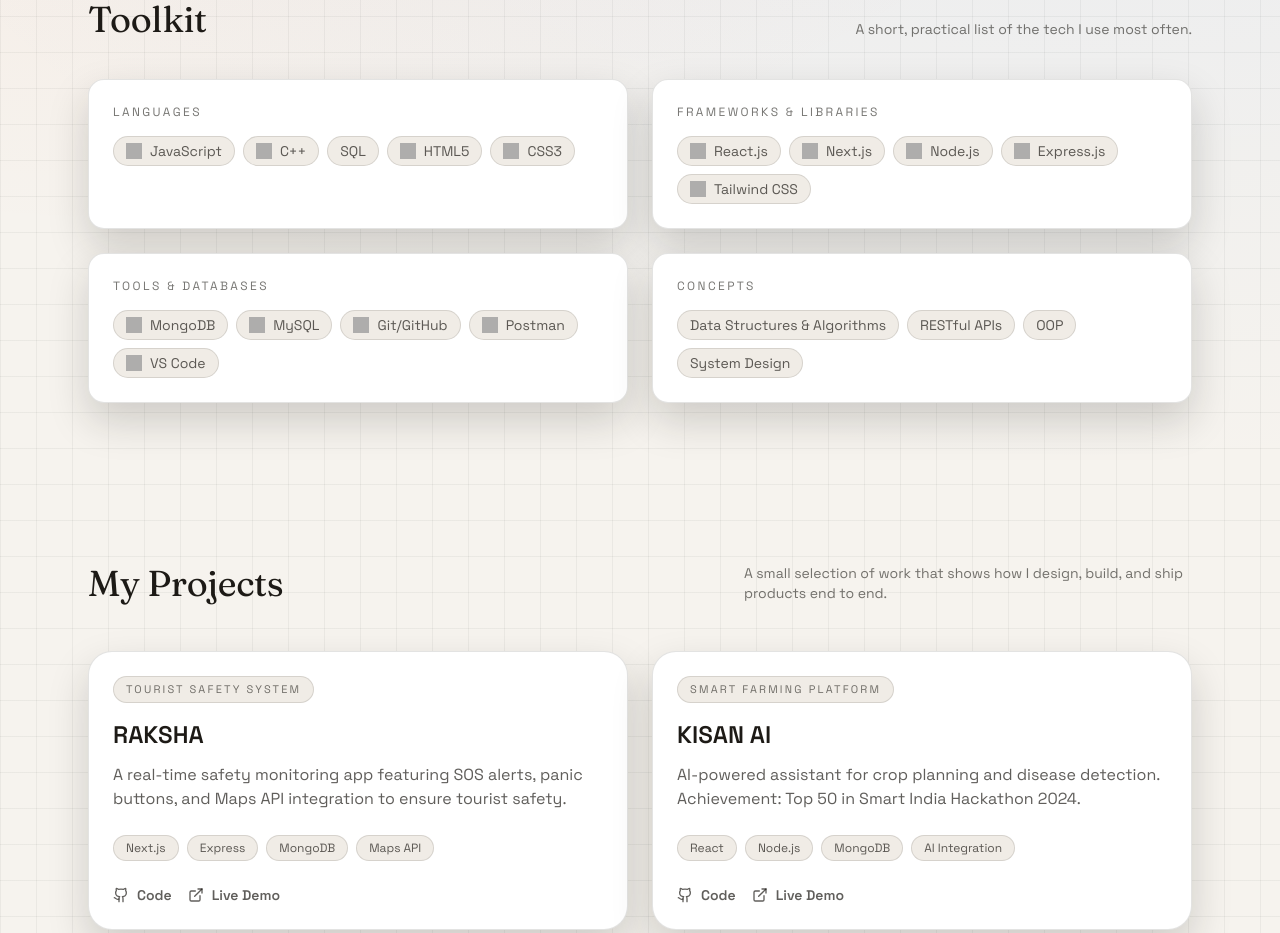
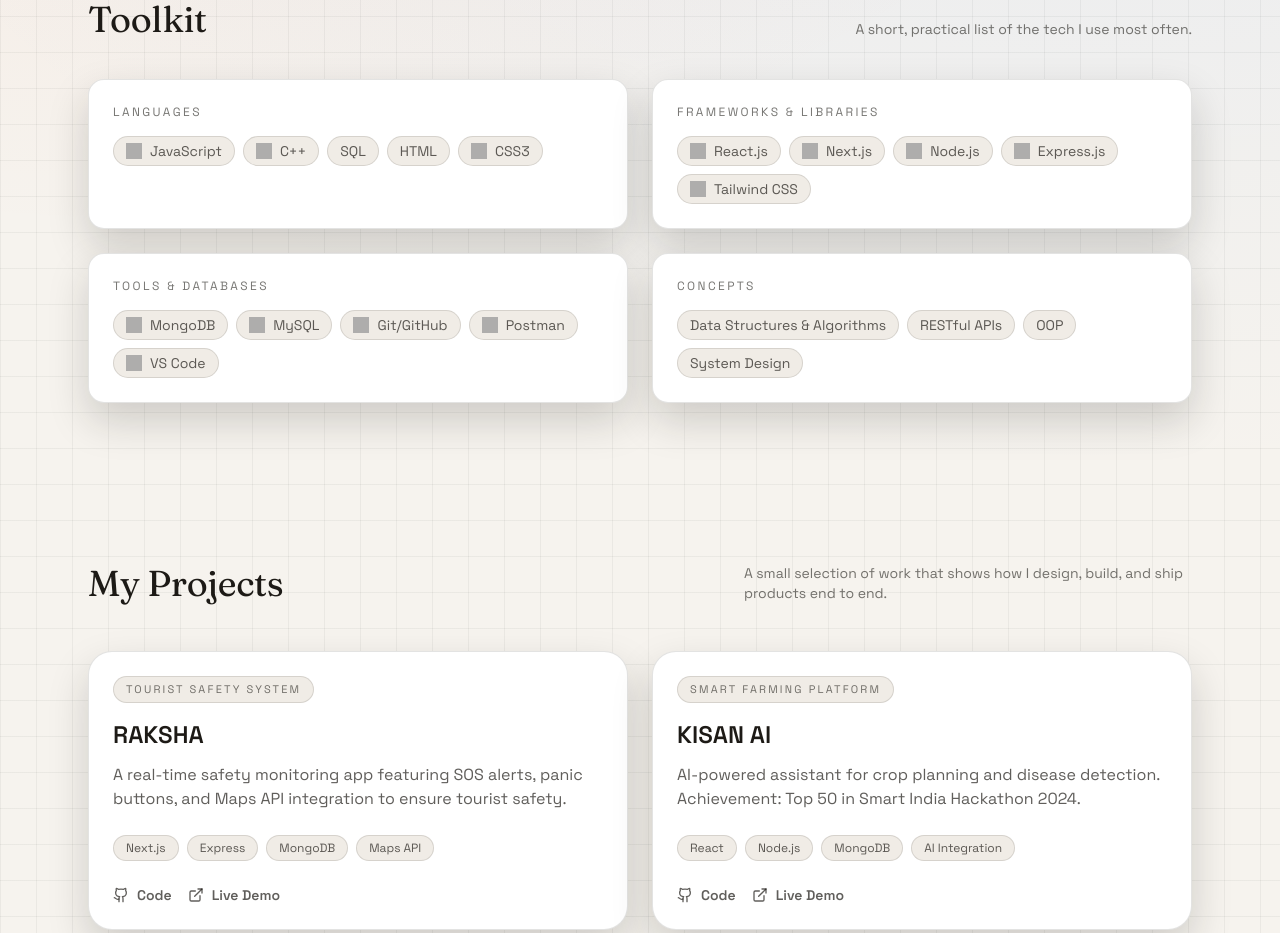
Before and after one commit to vishussingh24/Portfolio, a Next.js app: page / in a window 1280 px wide. Shown: the part 1280-2213 px from the top of the page. Built offline with nearby package versions, Linux system fonts and the light colour scheme; grey boxes are pictures that could not be loaded.

Commit message:
changed html5 to html

```diff
--- a/src/components/Skills.tsx
+++ b/src/components/Skills.tsx
@@ -19,7 +19,7 @@ const SKILL_ICON_SLUGS: Partial<Record<string, string>> = {
 export default function Skills() {
 
   const skills = {
-    Languages: ["JavaScript", "C++", "SQL", "HTML5", "CSS3"],
+    Languages: ["JavaScript", "C++", "SQL", "HTML", "CSS3"],
     "Frameworks & Libraries": [
       "React.js",
       "Next.js",
```
